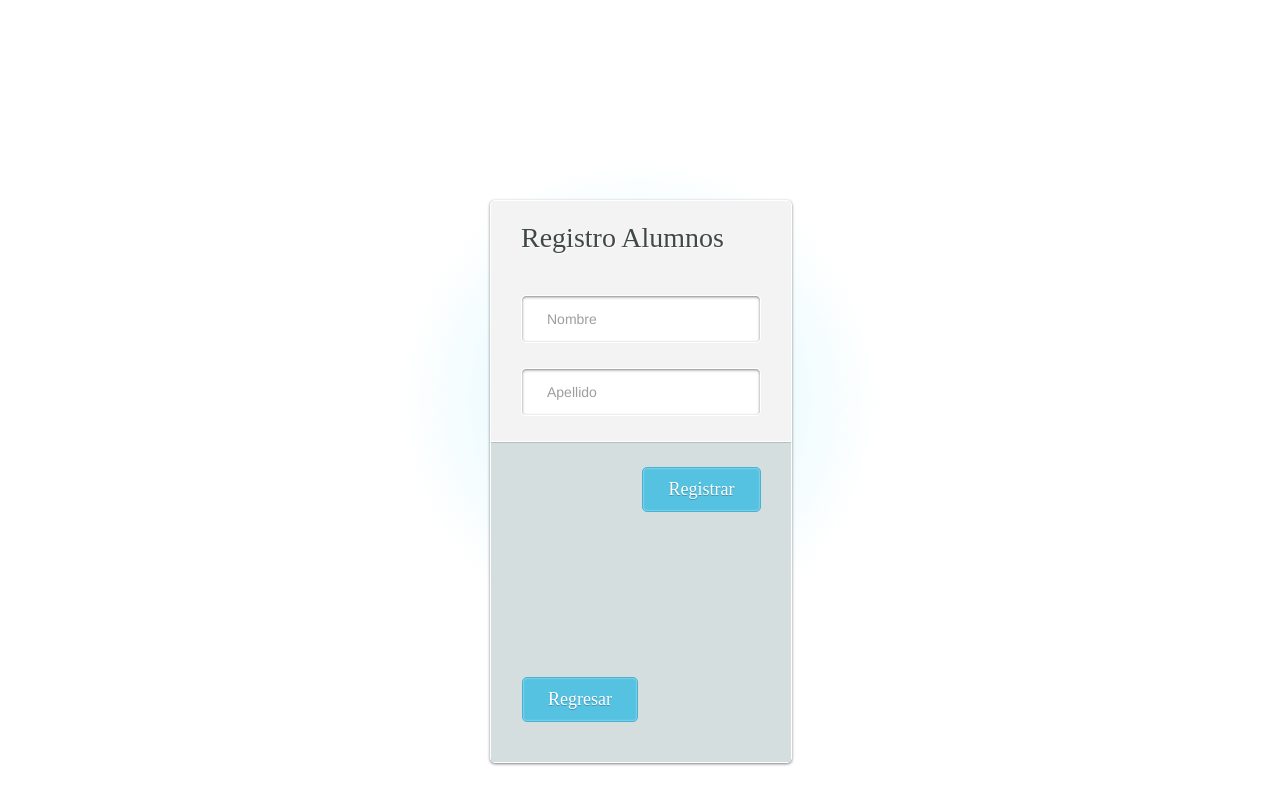
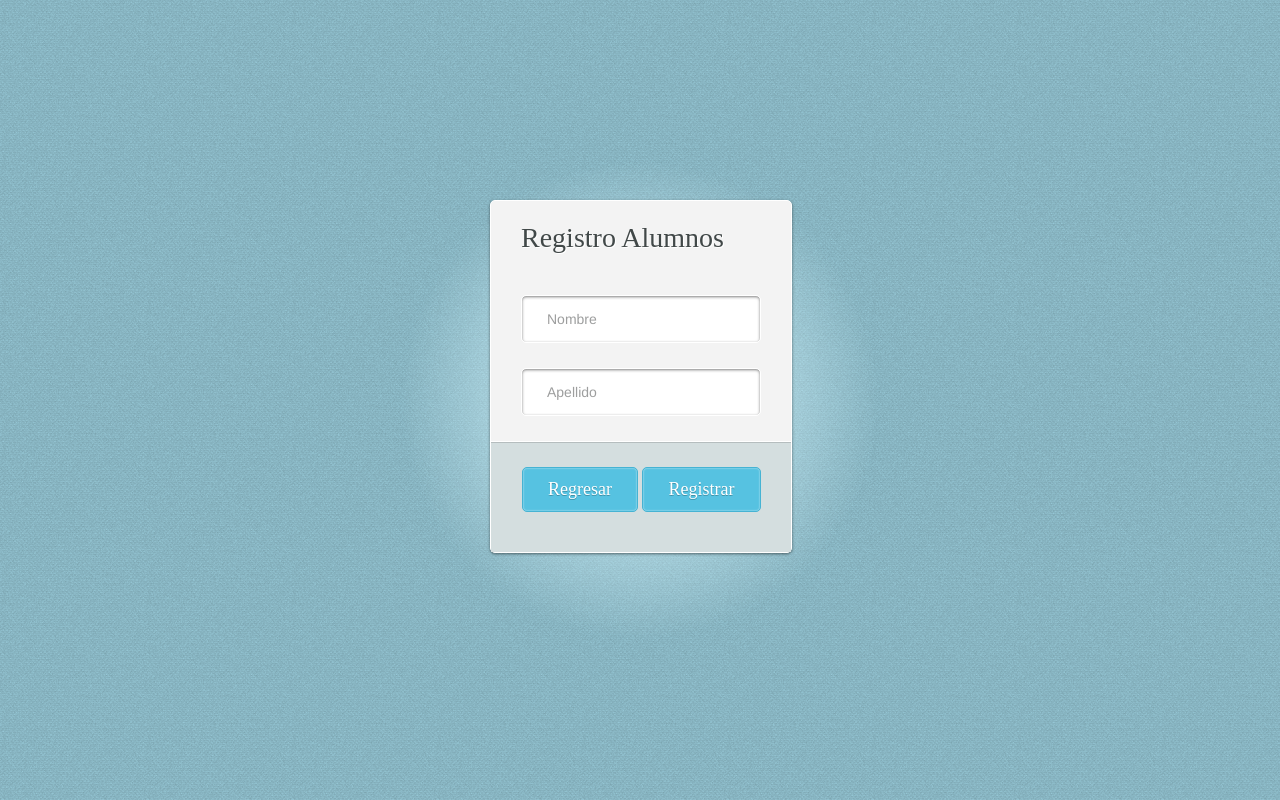
Before and after one commit to gengiscb/proyecto-cuestionario, a PHP site: page /proyecto-cuestionario/registroAlumnos2.php in a window 1280 px wide. Run offline with PHP 8.4, Linux system fonts and the light colour scheme; some libraries are stand-ins or nearby versions.

Commit message:
Coreccioon estilo registro alumno

```diff
--- a/registroAlumnos2.php
+++ b/registroAlumnos2.php
@@ -18,8 +18,7 @@ www.amitjakhu.com
 
 <!--STYLESHEETS-->
 <link href="css/style.css" rel="stylesheet" type="text/css" />
-<link href="css/buttons.css" rel="stylesheet" type="text/css" />
-
+<link href="css/buttons.css" rel="stylesheet" type="text/css" /
 <!--SCRIPTS-->
 <script type="text/javascript" src="http://ajax.googleapis.com/ajax/libs/jquery/1.2.6/jquery.min.js"></script>
 <!--Slider-in icons-->
@@ -42,7 +41,7 @@ $(document).ready(function() {
 </script>
 
 </head>
-<body>
+    <body id="bodylogin">
 
 <!--WRAPPER-->
 <div id="wrapper">
@@ -76,7 +75,7 @@ $(document).ready(function() {
     <div class="footer">
         <input type="hidden" name="registrar_alumno" value="registrar"/>
         <!--LOGIN BUTTON--><input type="submit" name="btn_sesion"  id="acceder" value="Registrar" class="button2 registrar" /><!--END LOGIN BUTTON-->
-                           <input type="button" class="button2 regresar" onclick="document.location = 'index.php';"  name="btn_regresar" class="boton"  id="regresar" value="Regresar"/>
+                           <input type="button" class="button2 regresar" onclick="document.location = 'index.php';"  name="btn_regresar" class="boton" value="Regresar"/>
     </div>
     <!--END FOOTER-->
 
```
